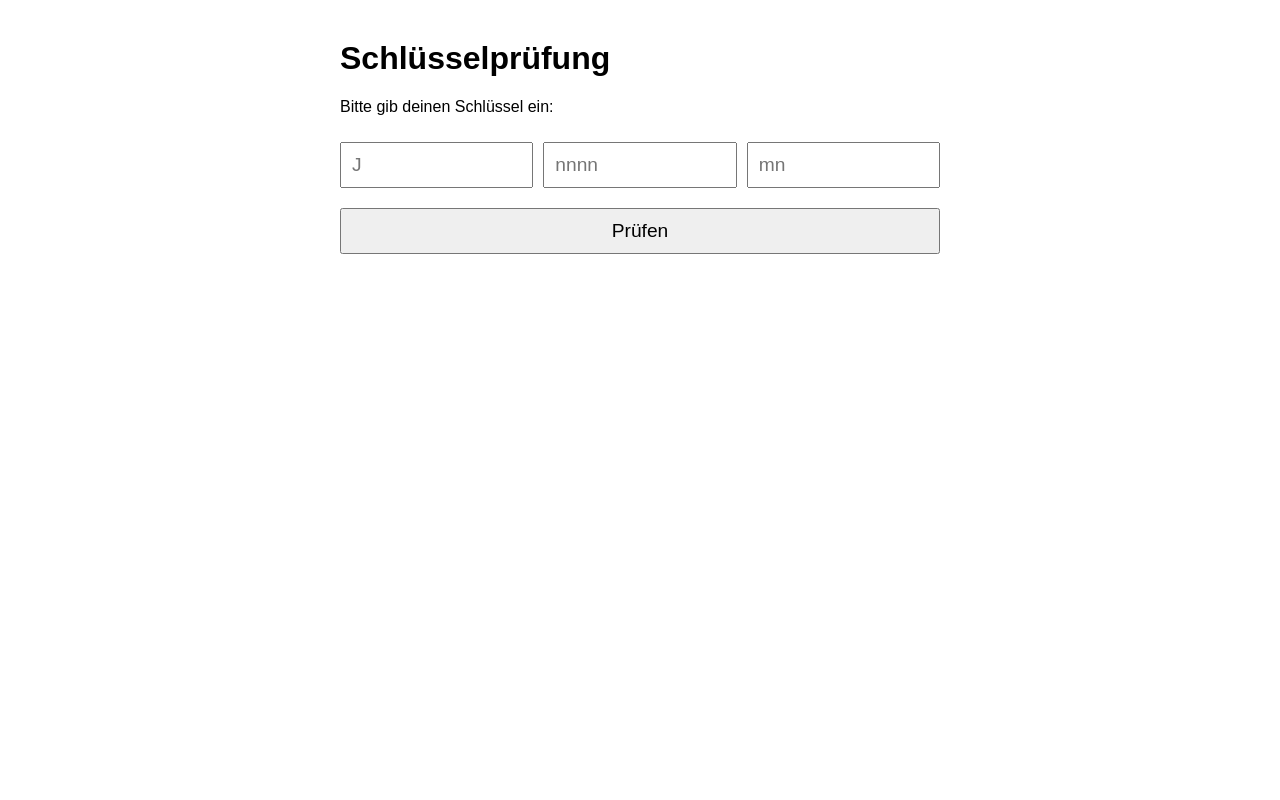
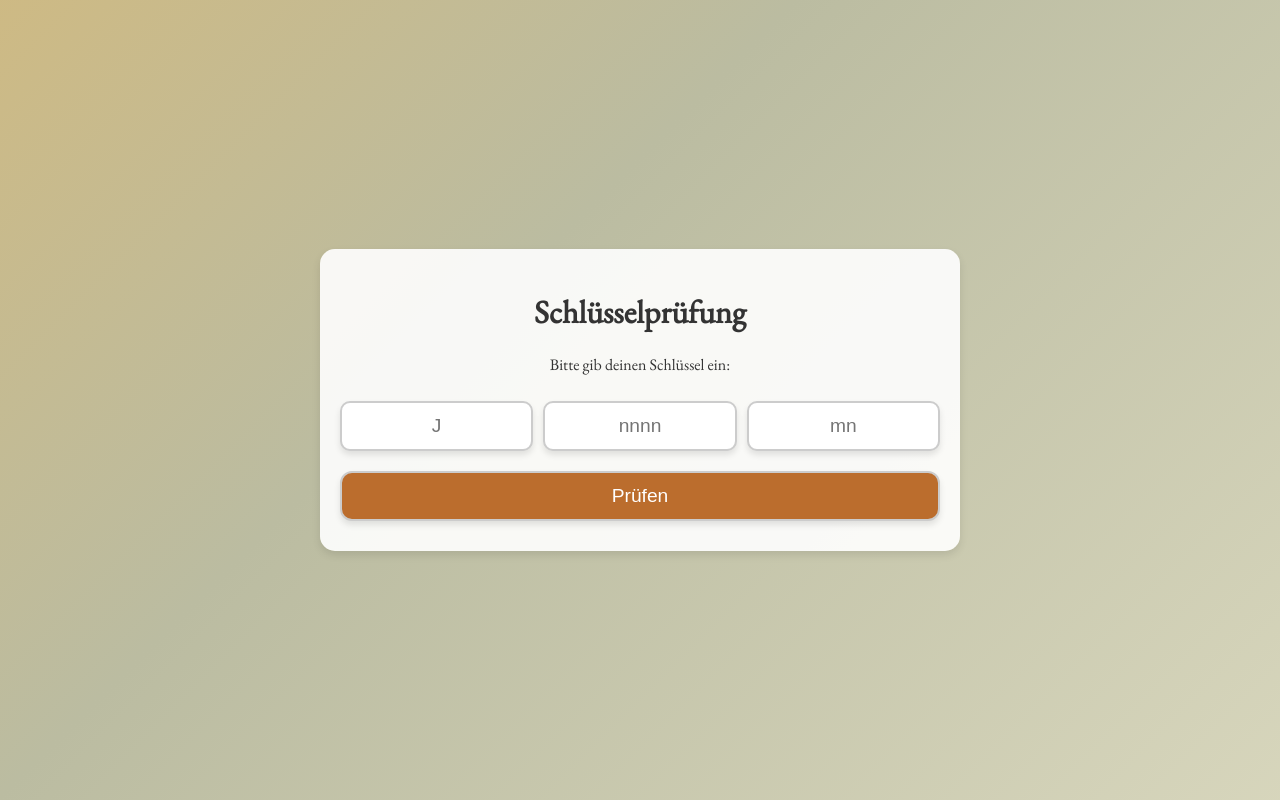
Before and after one commit to JJupiter414/clave, a plain HTML site: page index.html in a window 1280 px wide. Drawn offline with nearby package versions, Linux system fonts and the light colour scheme.

Commit message:
Update index.html
Entschuldige für die Unstimmigkeiten im vorherigen Code. Ich werde die Änderungen nun korrekt umsetzen und sicherstellen, dass die Anpassungen wie zentrieren, Farbübergänge, abgerundete Kanten und die Schriftart korrekt implementiert sind.

Hier ist der angepasste HTML-Code:

```diff
--- a/index.html
+++ b/index.html
@@ -5,33 +5,94 @@
     <meta name="viewport" content="width=device-width, initial-scale=1.0">
     <title>Jupiters Konklave - Schlüsselprüfung</title>
     <style>
+        /* Schriftart-Import */
+        @import url('https://fonts.googleapis.com/css2?family=EB+Garamond&display=swap');
+
         body {
-            font-family: Arial, sans-serif;
-            margin: 40px;
+            font-family: 'EB Garamond', serif;
+            margin: 0;
+            display: flex;
+            justify-content: center;
+            align-items: center;
+            height: 100vh;
+            background: linear-gradient(135deg, #bb6d2d, #fcb43c, #bbbca1, #f7f3db);
+            background-size: 400% 400%;
+            animation: gradient 15s ease infinite;
         }
+
+        @keyframes gradient {
+            0% {
+                background-position: 0% 50%;
+            }
+            50% {
+                background-position: 100% 50%;
+            }
+            100% {
+                background-position: 0% 50%;
+            }
+        }
+
         .container {
+            background-color: rgba(255, 255, 255, 0.9);
+            padding: 20px;
+            border-radius: 15px;
+            box-shadow: 0 4px 8px rgba(0, 0, 0, 0.1);
             max-width: 600px;
-            margin: 0 auto;
+            width: 100%;
+            text-align: center;
         }
+
         input, button {
             width: 100%;
-            padding: 10px;
+            padding: 12px;
             margin: 10px 0;
             font-size: 1.2em;
+            border-radius: 12px;
+            border: 2px solid #ccc;
+            outline: none;
+            box-shadow: 0 4px 6px rgba(0, 0, 0, 0.1);
         }
+
+        button {
+            background-color: #bb6d2d;
+            color: white;
+            cursor: pointer;
+            transition: background-color 0.3s ease;
+        }
+
+        button:hover {
+            background-color: #fcb43c;
+        }
+
         .result, .additional-info {
             margin-top: 20px;
-            padding: 10px;
+            padding: 15px;
             font-size: 1.2em;
             display: none;
+            background-color: #f7f3db;
+            border-radius: 12px;
+            box-shadow: 0 4px 6px rgba(0, 0, 0, 0.1);
         }
+
         .key-inputs {
             display: flex;
             justify-content: space-between;
             gap: 10px;
         }
+
         .key-inputs input {
             flex: 1;
+            text-align: center;
+            border-radius: 10px;
+        }
+
+        h1, p {
+            color: #333;
+        }
+
+        ul {
+            text-align: left;
+            padding-left: 20px;
         }
     </style>
 </head>
```
